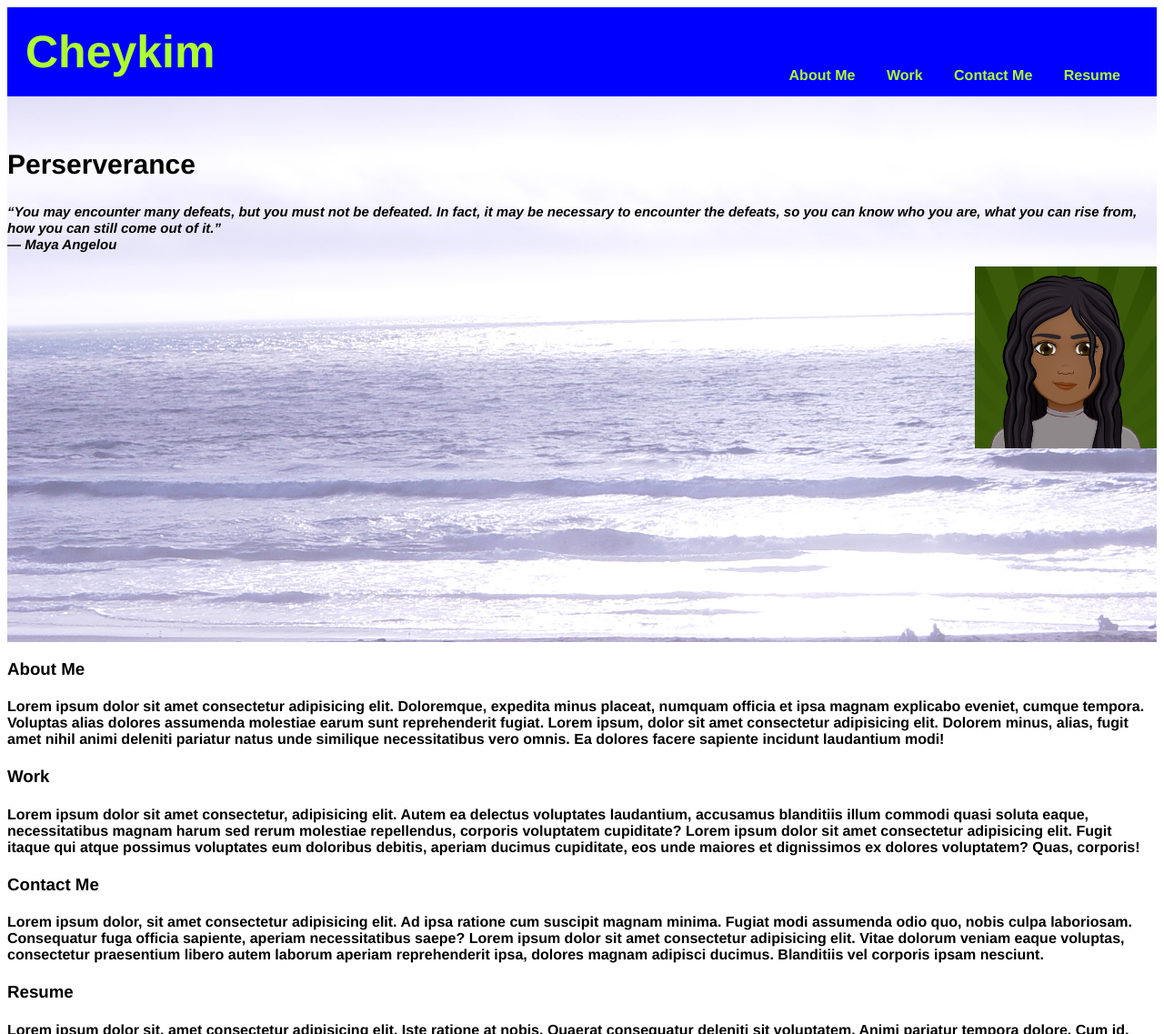
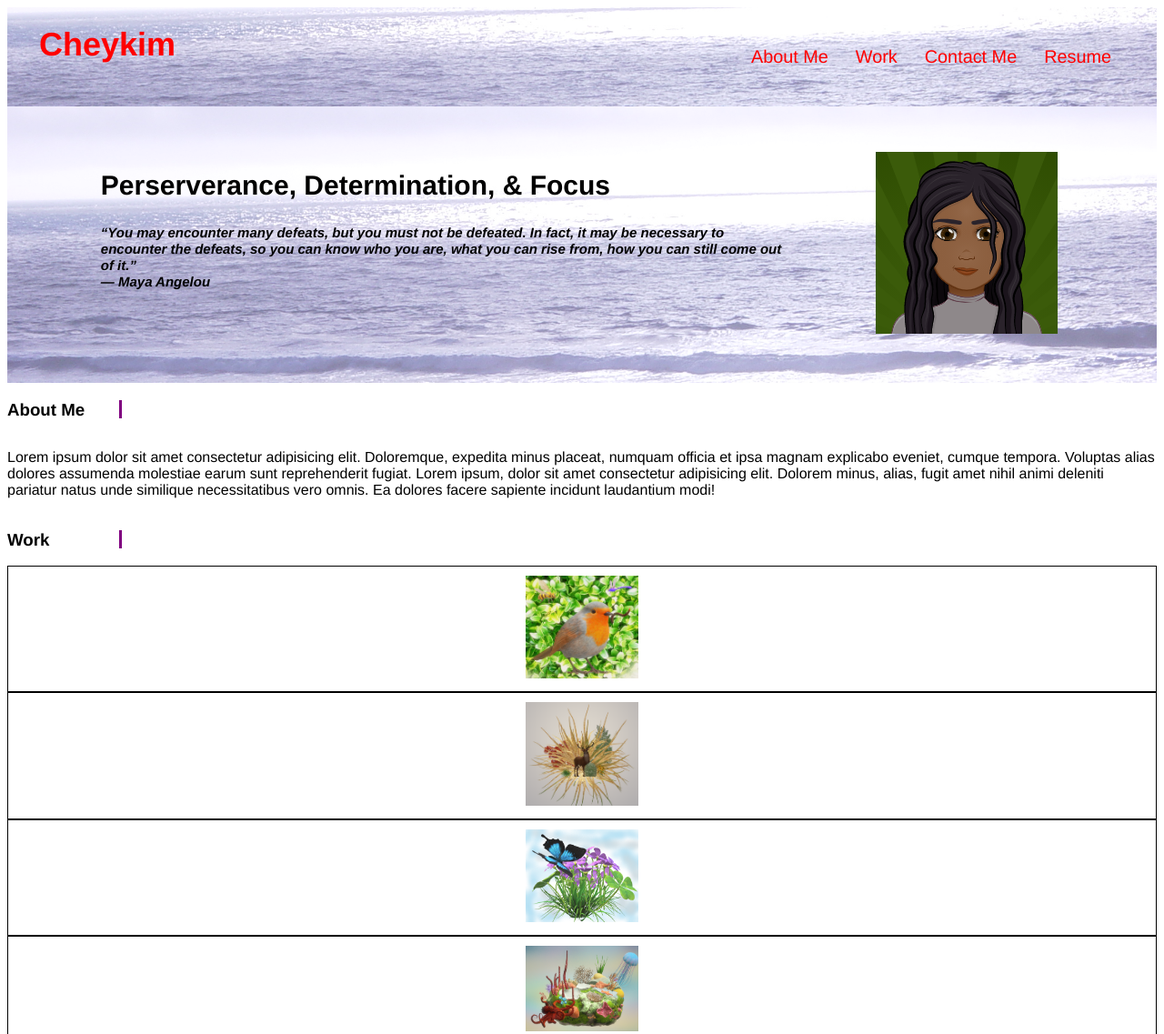
Before and after one commit to kcheykim/fanpage-prework, a plain HTML site: page index.html in a window 1280 px wide. Shown: the top 1137 px of the page at 91% size. Drawn offline with Linux system fonts and the light colour scheme.

Commit message:
updates to flexboxes

```diff
--- a/assets/css/style.css
+++ b/assets/css/style.css
@@ -1,68 +1,146 @@
+
+*{
+    box-sizing: border-box;
+   /* padding: 0;
+    margin: 0; */
+}
 
 body {
     font-family: Helvetica, Arial, Helvetica, sans-serif;
+    color: black;
 }
 
 header {
     background-color: blue;
-    padding: 20px;
+    padding: 20px 35px;
+    display: flex;
+    flex-wrap: wrap;
+    justify-content: space-between;
+    position: sticky;
+    position: -webkit-sticky;
+    top: 0;
+    background-image: url(../images/ocean.jpg);
+    background-size: cover;
+    background-position: center;
+    background-attachment: fixed;
+    background-position: 80%;
 }
 
 header h1 {
-    font-weight: bolder;
-    font-size: 50px;
-    color: greenyellow;
+    font-weight: bold;
+    font-size: 36px;
+    color: red;
     margin: 0;
-    display: inline;
 }
 
 header a {
     text-decoration: none;
-    font-weight: bolder;
-    color: greenyellow;
+    color: red;
 }
 
 header nav {
-    float: right;
-    margin: 30px 5px;
+    margin: 7px 0;
 }
 
-header nav ul li {
-    display: inline;
+header nav ul {
+    display: flex;
+    flex-wrap: wrap;
+    justify-content: space-between;
+    align-items: center;
+    list-style: none;
+}
+
+header nav ul li a {
     margin: 10px 15px;
+    font-weight: lighter;
+    font-size: 1.55vw;
+}
+
+.inspiration {
+    width: 60%;
 
 }
+.picture {
+    padding: 50px;
+    display: block;
+    text-align: right;
+    width: 40;
+}
+
 
 .hero {
     background-image: url(../images/ocean.jpg);
-    height: 600px;
+    height: cover;
     background-size: cover;
     background-position: center;
+    display: flex;
+    justify-content: center;
+    flex-wrap: wrap;
+    align-items: flex-start;
+    width: 100%;
+    background-position: 80%;
+    background-position: fixed;
 }
 
 .hero-cta {
     line-height: 1.2;
-    width: 100;
-    text-align: left;
+    width: 60%;
+    color: black;
+    margin: 3.5%;
+    font-size: 18px;
+}
+
+.hero-cta h2 {
+    font-size: 30px;
+    font-weight: bold;
+    align-items: left;
+}
+
+.hero-cta h3 {
+    font-size: 15px;
+    font-style: italic;
+    align-items: left;
+}
+
+.picture img {
+    justify-content: space-around;
+}
+
+.title {
     float: left;
+    border-right: 3px solid purple;
+    height: 20px;
+    width: 10%;
+}
+
+.description p {
+    display: block;
+    padding: 20px;
+    width: 80%;
+}
+
+.myportfolio {
     color: black;
 }
-.picture {
-    text-align: right;
+.card {
+    flex: 1 0 0;
+    padding: 10px;
+    text-align: center;
+    border-style: solid;
+    border-width: 1px;
+  }
+
+  .card header {
+    padding: 20px;
+    background: #13293d;
+    color: #fff;
+  }
+
+  .card img {
+    width: 10%;
+    /* The client insists that images be at least 400px */
+  }
+
+.flex-row {
+    display: flex;
 }
-
-.inspiration {
-    font-size: 30px;
-    font-weight: bold;
-}
-
-.quote {
-    font-size: 15px;
-    font-style: italic;
-}
-.hero h2 {
-    font-size: 30px;
-}
-.myportfolio {
-    color: white;
-}
--- a/index.html
+++ b/index.html
@@ -24,24 +24,27 @@
         <!-- hero image section -->
         <section class="hero">
             <div class="hero-cta">
-                <h2 class="inspiration">Perserverance</h2>
-                <h3 class="quote">
+                <h2>Perserverance, Determination, & Focus</h2>
+                <h3>
                     “You may encounter many defeats, but you must not be defeated.
                     In fact, it may be necessary to encounter the defeats, so
                     you can know who you are, what you can rise from, how you
                     can still come out of it.” <br />
                     ― Maya Angelou
-                </p>
+                </h3>
             </div>
             <div class="picture">
-                <img src="./assets/images/AvatarMaker.png" float="right">
+                <img src="./assets/images/AvatarMaker.png" / alt="A photo of the developer - Kosal Cheykim">
             </div>
         </section>
 
         <!-- About Me Section -->
         <section id="about-me">
+            <div class="flex-row">
                 <h3 class="title"> About Me</h3>
-            <h4 class="description">
+            </div>
+            <div class="flex-row">
+                <p>
                     Lorem ipsum dolor sit amet consectetur adipisicing elit.
                     Doloremque, expedita minus placeat, numquam officia et
                     ipsa magnam explicabo eveniet, cumque tempora. Voluptas
@@ -50,28 +53,39 @@
                     elit. Dolorem minus, alias, fugit amet nihil animi deleniti
                     pariatur natus unde similique necessitatibus vero omnis. Ea
                     dolores facere sapiente incidunt laudantium modi!
-            </h4>
+                </p>
+            </div>
         </section>
 
         <!-- Showcase of my Work Section-->
         <section id="work">
+            <div class="flex-row">
             <h3 class="title"> Work</h3>
-            <h4 class="description">
-                Lorem ipsum dolor sit amet consectetur, adipisicing elit.
-                Autem ea delectus voluptates laudantium, accusamus blanditiis
-                illum commodi quasi soluta eaque, necessitatibus magnam harum
-                sed rerum molestiae repellendus, corporis voluptatem cupiditate?
-                Lorem ipsum dolor sit amet consectetur adipisicing elit. Fugit
-                itaque qui atque possimus voluptates eum doloribus debitis,
-                aperiam ducimus cupiditate, eos unde maiores et dignissimos ex
-                dolores voluptatem? Quas, corporis!
-            </h4>
+            </div>
+                <div class="projects">
+                    <article class="card">
+                        <img src="./assets/images/bird.png" alt="" />
+                    </article>
+                    <article class="card">
+                        <img src="./assets/images/deer.png" alt="" />
+                    </article>
+                    <article class="card">
+                        <img src="./assets/images/purple_flowers_butterfly.png" alt="" />
+                    </article>
+                    <article class="card">
+                        <img src="./assets/images/sea.png" alt="" />
+                    </article>
+                    <article class="card">
+                        <img src="./assets/images/AvatarMaker.png" alt="" />
+                    </article>
+                </div>
         </section>
 
         <!-- Contact Me Section -->
         <section id="contact-me">
+            <div></div>
             <h3 class="title"> Contact Me</h3>
-            <h4 class="description">
+            <p>
                 Lorem ipsum dolor, sit amet consectetur adipisicing elit. Ad
                 ipsa ratione cum suscipit magnam minima. Fugiat modi assumenda
                 odio quo, nobis culpa laboriosam. Consequatur fuga officia
@@ -80,13 +94,13 @@
                 voluptas, consectetur praesentium libero autem laborum aperiam
                 reprehenderit ipsa, dolores magnam adipisci ducimus. Blanditiis
                 vel corporis ipsam nesciunt.
-            </h4>
+            </p>
         </section>
 
         <!-- Resume Section -->
         <section id="resume">
             <h3 class="title"> Resume</h3>
-            <h4 class="description">
+            <p>
                 Lorem ipsum dolor sit, amet consectetur adipisicing elit.
                 Iste ratione at nobis. Quaerat consequatur deleniti sit
                 voluptatem. Animi pariatur tempora dolore. Cum id, aspernatur
@@ -95,7 +109,7 @@
                 eveniet praesentium nulla enim! Expedita, totam! Voluptate
                 similique rerum, quos dolore laborum laboriosam odit ad eos
                 corporis deleniti dignissimos!
-            </h4>
+            </p>
         </section>
 
     </body>
```
Also changed, not shown: assets/images/bird.png (added), assets/images/deer.png (added), assets/images/purple_flowers_butterfly.png (added), assets/images/sea.png (added). Lines whose indentation alone changed are shown as unchanged.
